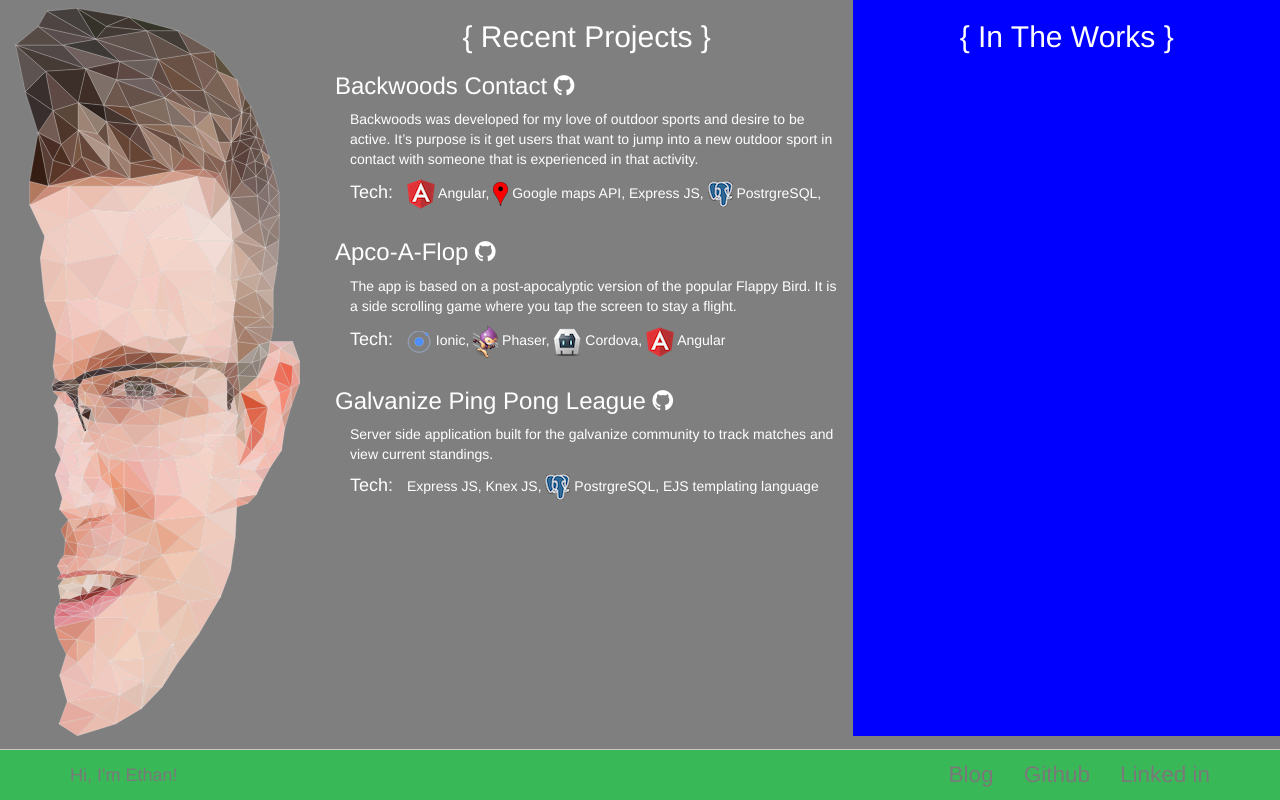
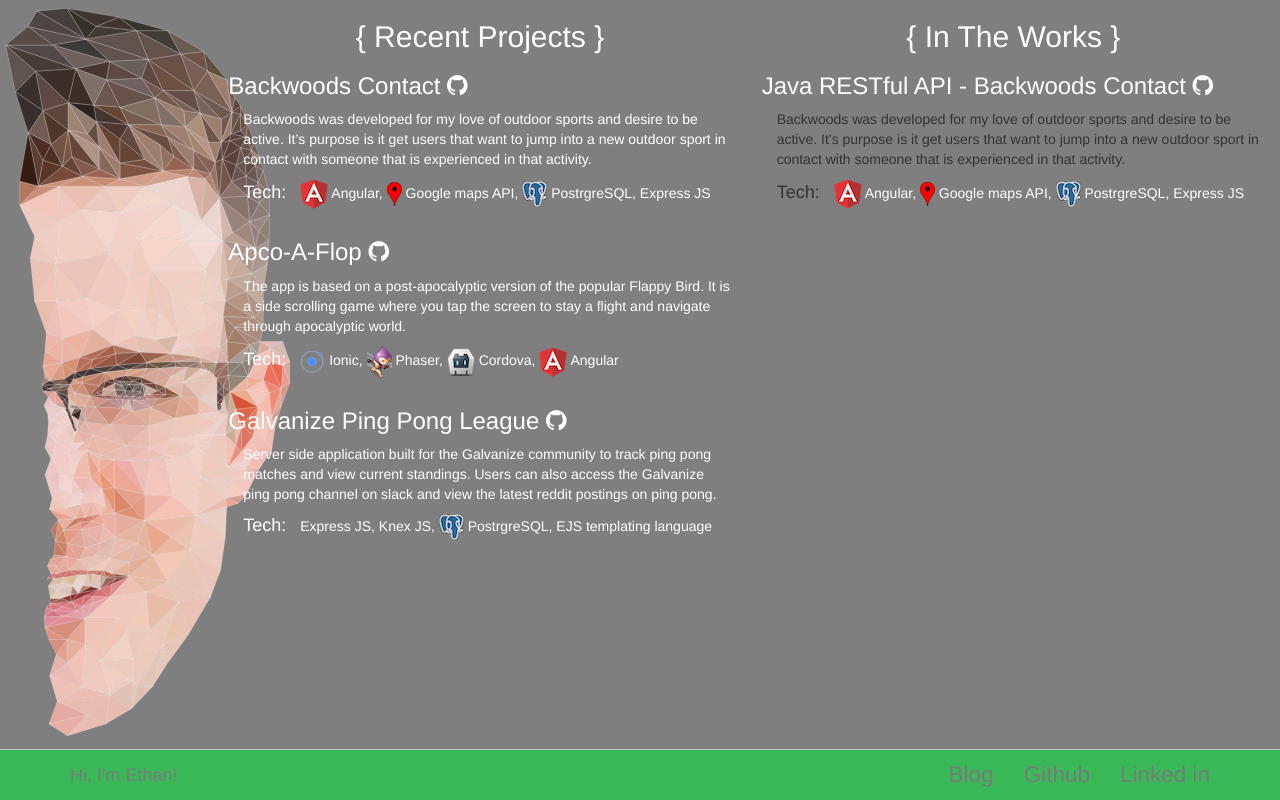
Before and after one commit to EGWeeks/personpage, a plain HTML site: page index.html in a window 1280 px wide. Drawn offline with nearby package versions, Linux system fonts and the light colour scheme; a web font is replaced by a local one.

Commit message:
updated index showing first In The Works

```diff
--- a/css/main.css
+++ b/css/main.css
@@ -25,7 +25,6 @@ i:hover {
 	font-size: 2.25rem;
 }
 
-
 /* Selfie */
 
 .bigHead {
@@ -35,6 +34,7 @@ i:hover {
 .selfie {
 	height: 92vh;
 	padding-bottom: 0.75rem;
+	margin-left: -1rem;
 }
 
 /* Projects */
@@ -56,21 +56,6 @@ i:hover {
 .projectLinks{
 	display:inline;
 	color: white;
-}
-/* Making / in the work column */
-
-.works {
-	background: blue;
-	height: 92vh;
-}
-
-.worksHeader {
-	color: white;
-	text-align: center;
-}
-
-.worksDesc {
-	padding-left: 1.5rem;
 }
 
 /* Technology list */
@@ -97,3 +82,18 @@ i:hover {
 .tech li a:hover {
 	color: blue;
 }
+
+/* In The Works / in the work column */
+
+.works {
+	height: 92vh;
+}
+
+.worksHeader {
+	color: white;
+	text-align: center;
+}
+
+.worksDesc {
+	padding-left: 1.5rem;
+}
--- a/index.html
+++ b/index.html
@@ -14,7 +14,7 @@
 
 	<!-- CONTENT -->
 	<div class='row bigRow'>
-		<div class='col-sm-4 col-md-4 col-lg-3 bigHead'>
+		<div class='col-sm-4 col-md-4 col-lg-2 bigHead'>
 			<img class='selfie' src='img/polyselfie.svg' alt='low poly selfie' />
 		</div>
 		<div class='col-sm-8 col-md-8 col-lg-5 projects'>
@@ -26,13 +26,14 @@
 				<ul class='tech' >
 					<li> <a href='https://angularjs.org/'><img src='img/angular.png' alt='angular logo' /> Angular,</a></li>
 					<li> <a href='https://developers.google.com/maps/'><img src='img/maps.png' alt='google maps marker logo' /> Google maps API,</a></li>
-					<li><a href='http://expressjs.com/'>Express JS,</a></li>
 					<li><a href='http://www.postgresql.org/'><img src='img/postgres.png' alt='postgres elephant'/> PostrgreSQL,</a></li>
+					<li><a href='http://expressjs.com/'>Express JS</a></li>
+
 				</ul>
 			</section>
 			<section>
 				<h3><a class='projectLinks' href='github.com/EGWeeks/tapGame'>Apco-A-Flop</a> <a href='github.com/EGWeeks/tapGame'> <i class="fa fa-github" aria-hidden="true"></i></a></h3>
-				<p class='projectDesc' >The app is based on a post-apocalyptic version of the popular Flappy Bird. It is a side scrolling game where you tap the screen to stay a flight.</p>
+				<p class='projectDesc' >The app is based on a post-apocalyptic version of the popular Flappy Bird. It is a side scrolling game where you tap the screen to stay a flight and navigate through apocalyptic world. </p>
 				<h4 class='techHeader'>Tech:</h4>
 				<ul class='tech' >
 					<li><a href='http://ionicframework.com'><img src='img/ionic.png' alt='ionic logo' /> Ionic, </a></li>
@@ -42,8 +43,8 @@
 				</ul>
 			</section>
 			<section>
-				<h3><a class='projectLinks' href='galvanize-ping-pong- league.herokuapp.com'>Galvanize Ping Pong League</a> <a href='https://github.com/mathewsjared/gpl'><i class="fa fa-github" aria-hidden="true"></i></a></h3>
-				<p class='projectDesc' >Server side application built for the galvanize community to track matches and view current standings.</p>
+				<h3><a class='projectLinks' href='galvanize-ping-pong-league.herokuapp.com'>Galvanize Ping Pong League</a> <a href='https://github.com/mathewsjared/gpl'><i class="fa fa-github" aria-hidden="true"></i></a></h3>
+				<p class='projectDesc' >Server side application built for the Galvanize community to track ping pong matches and view current standings. Users can also access the Galvanize ping pong channel on slack and view the latest reddit postings on ping pong.</p>
 				<h4 class='techHeader'>Tech:</h4>
 				<ul class='tech' >
 					<li><a href='http://expressjs.com/'>Express JS,</a></li>
@@ -54,8 +55,20 @@
 			</section>
 
 		</div>
-		<div class='col-sm-12 col-md-12 col-lg-4 works'>
+		<div class='col-sm-12 col-md-12 col-lg-5 works'>
 			<h2 class='worksHeader'>{	 In The Works  }</h2>
+			<section>
+				<h3><a class='projectLinks' href='backwoodscontact.xyz'>Java RESTful API - Backwoods Contact</a><a href='https://github.com/EGWeeks/tutorFront'> <i class="fa fa-github" aria-hidden="true"></i></a></h3>
+				<p class='projectDesc' >Backwoods was developed for my love of outdoor sports and desire to be active. It’s purpose is it get users that want to jump into a new outdoor sport in contact with someone that is experienced in that activity.</p>
+				<h4 class='techHeader'>Tech:</h4>
+				<ul class='tech' >
+					<li> <a href='https://angularjs.org/'><img src='img/angular.png' alt='angular logo' /> Angular,</a></li>
+					<li> <a href='https://developers.google.com/maps/'><img src='img/maps.png' alt='google maps marker logo' /> Google maps API,</a></li>
+					<li><a href='http://www.postgresql.org/'><img src='img/postgres.png' alt='postgres elephant'/> PostrgreSQL,</a></li>
+					<li><a href='http://expressjs.com/'>Express JS</a></li>
+
+				</ul>
+			</section>
 		</div>
 	</div>
 
```
Also changed, not shown: java.png (added).
